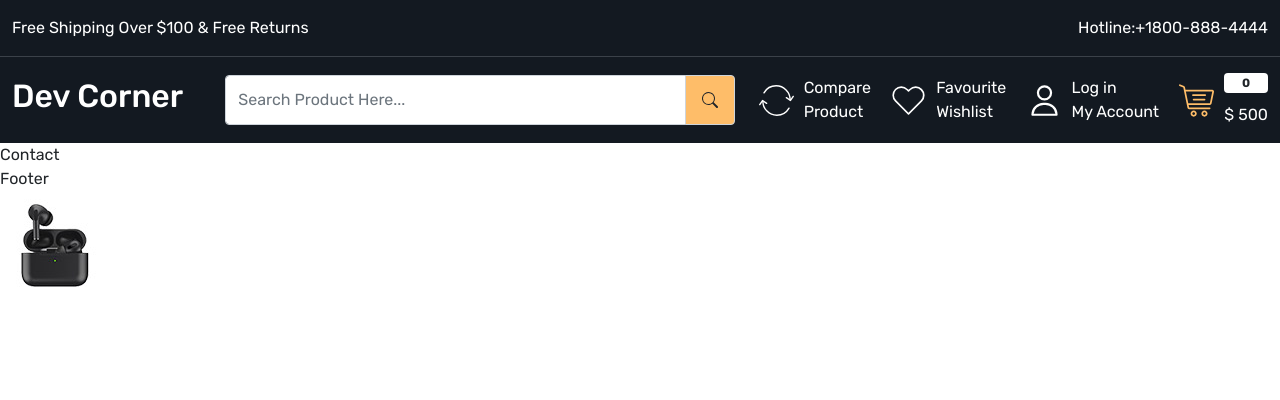
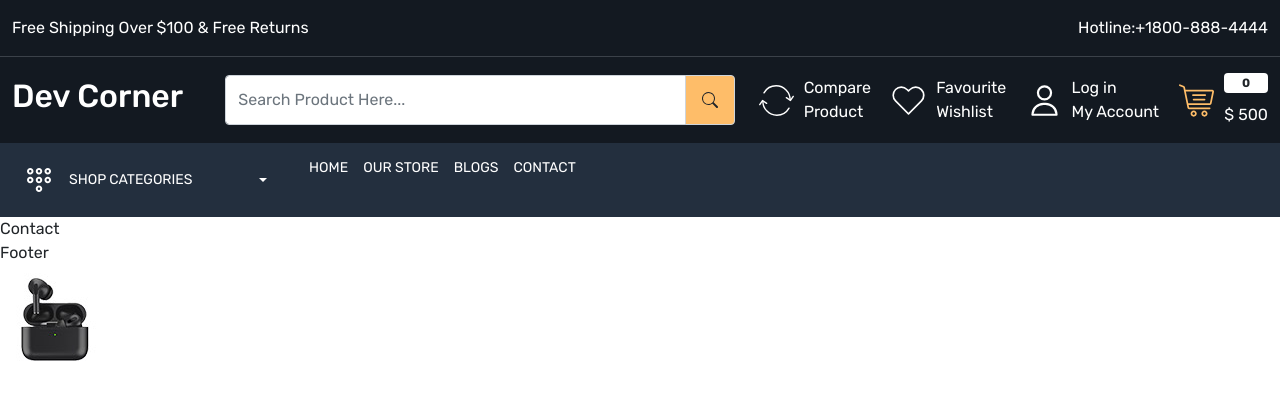
Before and after one commit to kakther/digital_market, a React (Create React App) app: page /contact in a window 1280 px wide. Shown: the top 400 px of the page. Built offline with nearby package versions, Linux system fonts and the light colour scheme.

Commit message:
Add second header

```diff
--- a/src/App.css
+++ b/src/App.css
@@ -7,6 +7,8 @@
   --color-131921: #131921;
   --color-3b4149: #3b4149;
   --color-febd69: #febd69;
+  --color-232f3e: #232f3e;
+
 }
 body {
   font-family: 'Rubik', sans-serif;
@@ -26,6 +28,9 @@ a {
 .gap-15 {
   gap: 15px;
 }
+.gap-30 {
+  gap: 30px;
+}
 /* Header Part */
 .header-top-strip {
   background-color: var(--color-131921);
@@ -35,6 +40,9 @@ a {
 .header-upper {
   background-color: var(--color-131921);
 }
+.header-bottom {
+  background-color: var( --color-232f3e);
+}
 .header-upper .input-group-text {
   background-color: var(--color-febd69)
 
@@ -43,3 +51,32 @@ a {
   width: 35px;
   height: 35px;
 }
+.header-bottom .menu-links a,
+.header-bottom .dropdown button {
+  color: white;
+  font-size: 14px;
+  line-height: 18px;
+  font-weight: 400;
+  letter-spacing: 0.3;
+  text-transform: uppercase;
+}
+/* .header-bottom .dropdown button::before{
+  content: url("../public/images/menu.svg")
+} */
+.header-bottom .dropdown buttom:focus {
+  box-shadow: none;;
+}
+.header-bottom .dropdown-menu {
+  background-color: var(--color-131921);
+  width: 100%;
+  transform: translate3d(0px, 57px, 0px);
+}
+.header-bottom .dropdown-item {
+  padding: 20px;
+  margin-bottom: 3px;
+  border-bottom: 1px solid var(--color-3b4149);
+}
+.header-bottom .dropdown-item:hover {
+  background-color: transparent;
+  color: var(--color-febd69) !important;
+}
--- a/src/components/Header.js
+++ b/src/components/Header.js
@@ -85,6 +85,59 @@ const Header = () => {
                 </div>
             </div>
         </header>
+        <div className="header-bottom py-3">
+          <div className="container-xxl">
+            <div className="row">
+              <div className="col-12">
+                <div className="menu-bottom d-flex laign-items-center gap-30">
+                  <div>
+                    <div className="dropdown">
+                      <button
+                        className="btn btn-secondary dropdown-toggle bg-transparent border-0 gap-15 d-flex align-items-center"
+                        type="button"
+                        id="dropdownMenuButton1"
+                        data-bs-toggle="dropdown"
+                        aria-expanded="false"
+                      >
+                        <img src="./images/menu.svg" alt="menu"/>
+                        <span className='me-5 d-inline-block'>Shop Categories</span>
+                      </button>
+                      <ul
+                        className="dropdown-menu"
+                        aria-labelledby="dropdownMenuButton1"
+                      >
+                        <li>
+                          <Link className="dropdown-item text-white" to="">
+                            Action
+                          </Link>
+                        </li>
+                        <li>
+                          <Link className="dropdown-item text-white" to="">
+                            Another action
+                          </Link>
+                        </li>
+                        <li>
+                          <Link className="dropdown-item text-white" to="">
+                            Something else here
+                          </Link>
+                        </li>
+                    </ul>
+                  </div>
+                  </div>
+                  <div className="menu-links">
+                    <div className="d-flex laign-items-center gap-15">
+                      <NavLink to="/">Home</NavLink>
+                      <NavLink to="/">Our Store</NavLink>
+                      <NavLink to="/">Blogs</NavLink>
+                      <NavLink to="/contact">Contact</NavLink>
+                    </div>
+                  </div>
+                </div>
+              </div>
+            </div>
+          </div>
+        </div>
+
     </>
   )
 }
```
